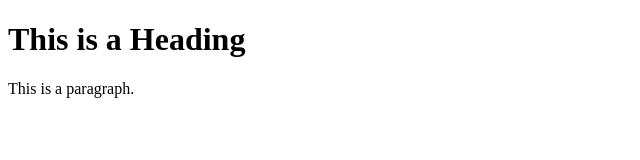
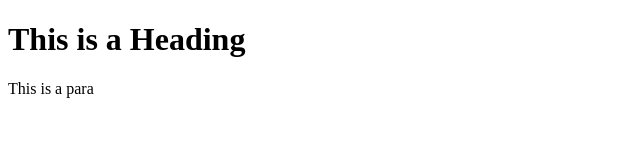
Before and after one commit to Sudharsan7777/portfolio, a plain HTML site: page index.html in a window 1280 px wide. Shown: the full height of the page, 0-640 px from the left. Drawn offline with Linux system fonts and the light colour scheme.

Commit message:
changed paragraph to para

```diff
--- a/index.html
+++ b/index.html
@@ -6,7 +6,7 @@
 <body>
 
 <h1>This is a Heading</h1>
-<p>This is a paragraph.</p>
+<p>This is a para</p>
 
 </body>
 </html>
```
